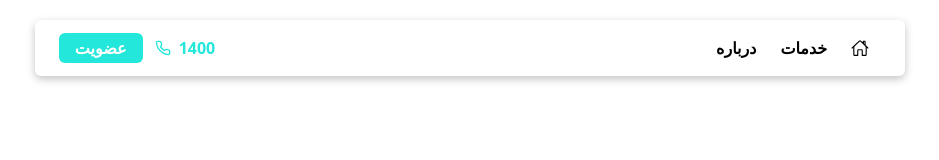
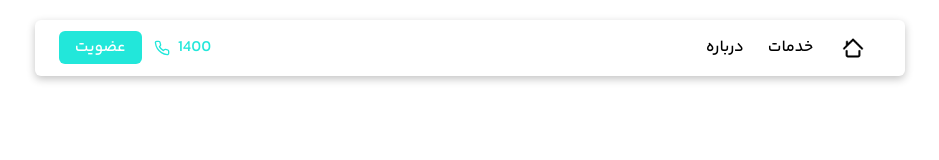
Before and after one commit to pilentboy/alpha, a React (Create React App) app: page / in a window 1280 px wide. Shown: the top 160 px of the page, without its empty margins (170-1109 px from the left). Built offline with nearby package versions, Linux system fonts and the light colour scheme.

Commit message:
add(homeIcon.png to public/images for nav home link) + fix(nav shadow name in tailwind.config)

```diff
--- a/src/assets/css/index.css
+++ b/src/assets/css/index.css
@@ -1,6 +1,11 @@
 @tailwind base;
 @tailwind components;
 @tailwind utilities;
+
+@font-face {
+  font-family: 'YekanBakh';
+  src: url('/public/fonts/YekanBakh-VF.ttf');
+}
 
 @layer base {
   * {
--- a/src/components/header/nav.jsx
+++ b/src/components/header/nav.jsx
@@ -1,13 +1,11 @@
 import { Link } from "react-router-dom";
-import { IoHomeOutline } from "react-icons/io5";
 import { LuPhone } from "react-icons/lu";
-
 const Nav = () => {
   return (
     <nav>
-      <div className="w-4/5 h-14 rounded-md shadow-test bg-white my-5 flex items-center justify-between px-6 py-3 mx-auto md:w-4/5 ">
+      <div className="w-4/5 h-14 rounded-md shadow-navShadow bg-white my-5 flex items-center justify-between px-6 py-3 mx-auto md:w-4/5 font-yekan ">
         {/* left links */}
-        <ul className="flex items-center space-x-3 font-semibold">
+        <ul className="flex items-center space-x-3 ">
           <li>
             <Link
               to="/"
@@ -24,10 +22,11 @@ const Nav = () => {
           </li>
         </ul>
         {/* right links */}
-        <ul className="flex flex-row-reverse items-center font-bold text-black ">
+        <ul className="flex flex-row-reverse items-center  text-black ">
           <li className="mx-3 hover:text-gray-500 duration-150">
             <Link to="/">
-              <IoHomeOutline className="text-lg" />
+              <img src={process.env.PUBLIC_URL + '/images/Home_Icon.png'} className="w-8" alt="homePage" />
+              {/* <IoHomeOutline className="text-lg" /> */}
             </Link>
           </li>
           <li className="mx-3 hover:text-gray-500 duration-150 hidden md:block">
--- a/tailwind.config.js
+++ b/tailwind.config.js
@@ -16,7 +16,10 @@ module.exports = {
         primary: "#22e7da",
       },
       boxShadow: {
-        test: "rgba(0, 0, 0, 0.24) 0px 3px 8px",
+        navShadow: "rgba(0, 0, 0, 0.24) 0px 3px 8px",
+      },
+      fontFamily: {
+        yekan: ['YekanBakh']
       },
     },
   },
```
Also changed, not shown: public/fonts/YekanBakh-VF.ttf (added), public/images/Home_Icon.png (added).
